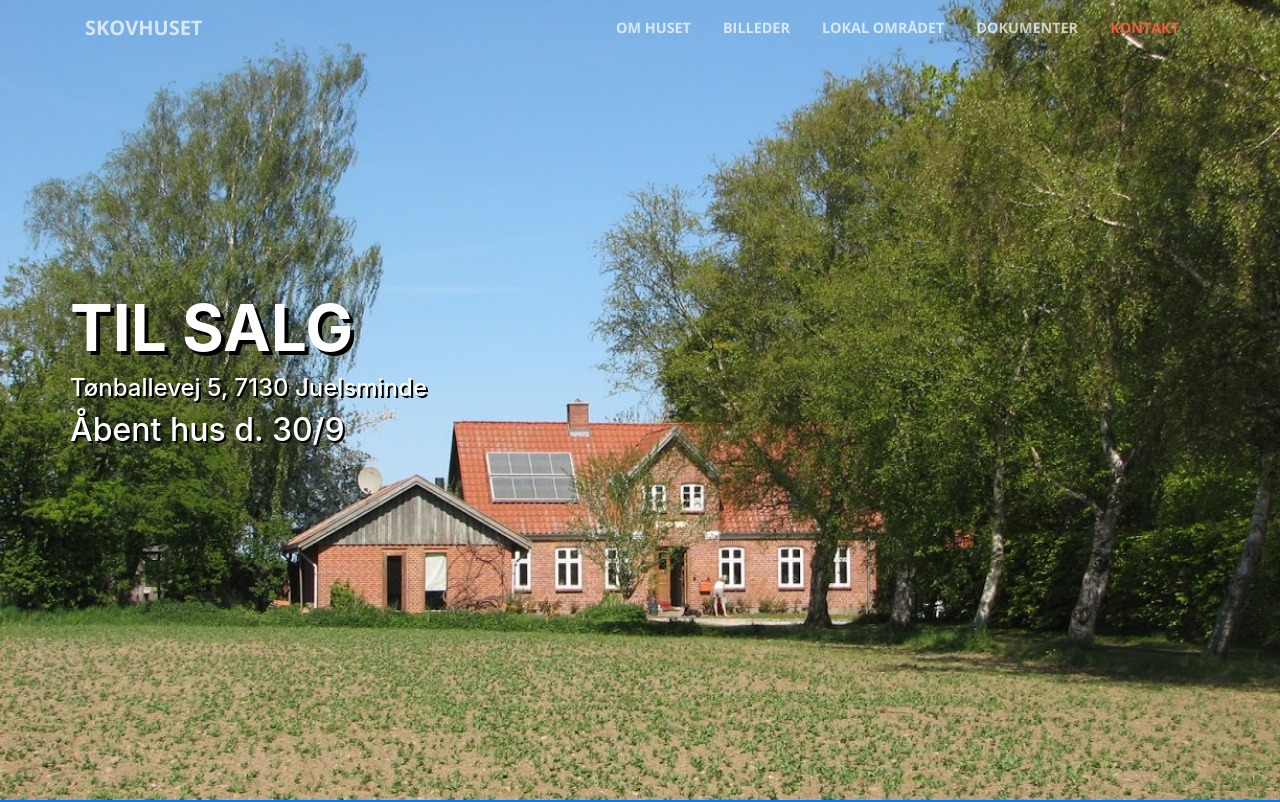
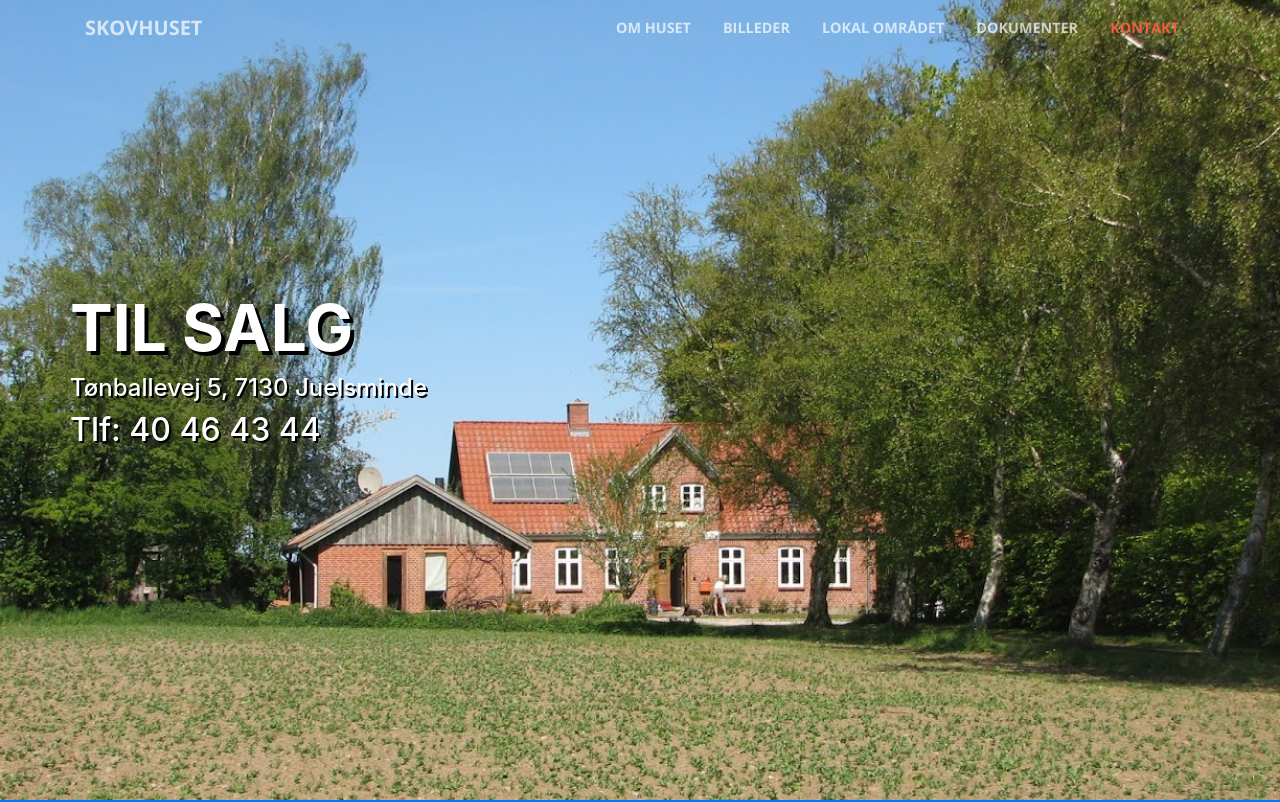
Before and after one commit to DavidSkodt/skovhuset, a website with bundled scripts: page index.html in a window 1280 px wide. Shown: the top 802 px of the page. Built offline with nearby package versions, Linux system fonts and the light colour scheme.

Commit message:
Removed aabent hus

```diff
--- a/index.html
+++ b/index.html
@@ -110,7 +110,7 @@
           <div class="d-none d-md-block" style="">
 				<h1 class="text-uppercase" style="text-shadow: 4px 4px black;"><strong>Til salg</strong></h1>
 				<h2 style="text-shadow: 2px 2px black; font-size: 1.5em;">Tønballevej 5, 7130 Juelsminde</h2>
-				<h2 style="text-shadow: 2px 2px black;">Åbent hus d. 30/9</h2>
+				<h2 style="text-shadow: 2px 2px black;">Tlf: 40 46 43 44</h2>
 				<hr>
 
 				<!--<div class="text-center">
@@ -120,7 +120,7 @@
 		  <div class="d-block d-md-none mx-auto text-center" style="margin-top: -35%">
 				<h1 class="text-uppercase" style="text-shadow: 4px 4px black;"><strong>Til salg</strong></h1>
 				<h2 style="text-shadow: 2px 2px black; font-size: 1.5em;">Tønballevej 5, 7130 Juelsminde</h2>
-				<h2 style="text-shadow: 2px 2px black;">Åbent hus d. 30/9 kl. 11-15</h2>
+				<h2 style="text-shadow: 2px 2px black;">Tlf: 40 46 43 44</h2>
 				<hr>
 
 
@@ -472,10 +472,7 @@
           <div class="col-lg-8 mx-auto text-center">
             <h2 class="section-heading">Tag kontakt med det samme!</h2>
             <hr class="my-4">
-            <p class="mb-5">Vil du høre mere, tilmelde dig vores åbent-hus arrangement eller se huset i andet omfang, så skriv eller ring til os.</p>
-			<h3>Åbent hus</h3>
-			<p class="mb-5">Søndag d. 30/9 kl 11-15</br>
-							</p>
+            <p class="mb-5">Vil du høre mere, så skriv eller ring til os.</p>
           </div>
         </div>
         <div class="row">
```
